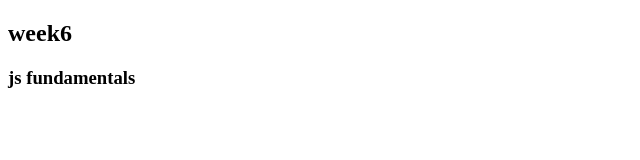
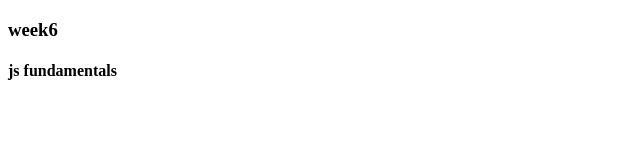
Before and after one commit to Aramide12/week6, a plain HTML site: page index.html in a window 1280 px wide. Shown: the whole page, without its empty margins (0-640 px from the left). Drawn offline with Linux system fonts and the light colour scheme.

Commit message:
feat:index

```diff
--- a/index.html
+++ b/index.html
@@ -6,7 +6,7 @@
     <title>week6</title>
 </head>
 <body>
-    <h2>week6</h2>
-    <h3>js fundamentals</h3>
+    <h3>week6</h3>
+    <h4>js fundamentals</h4>
 </body>
 </html>
```
